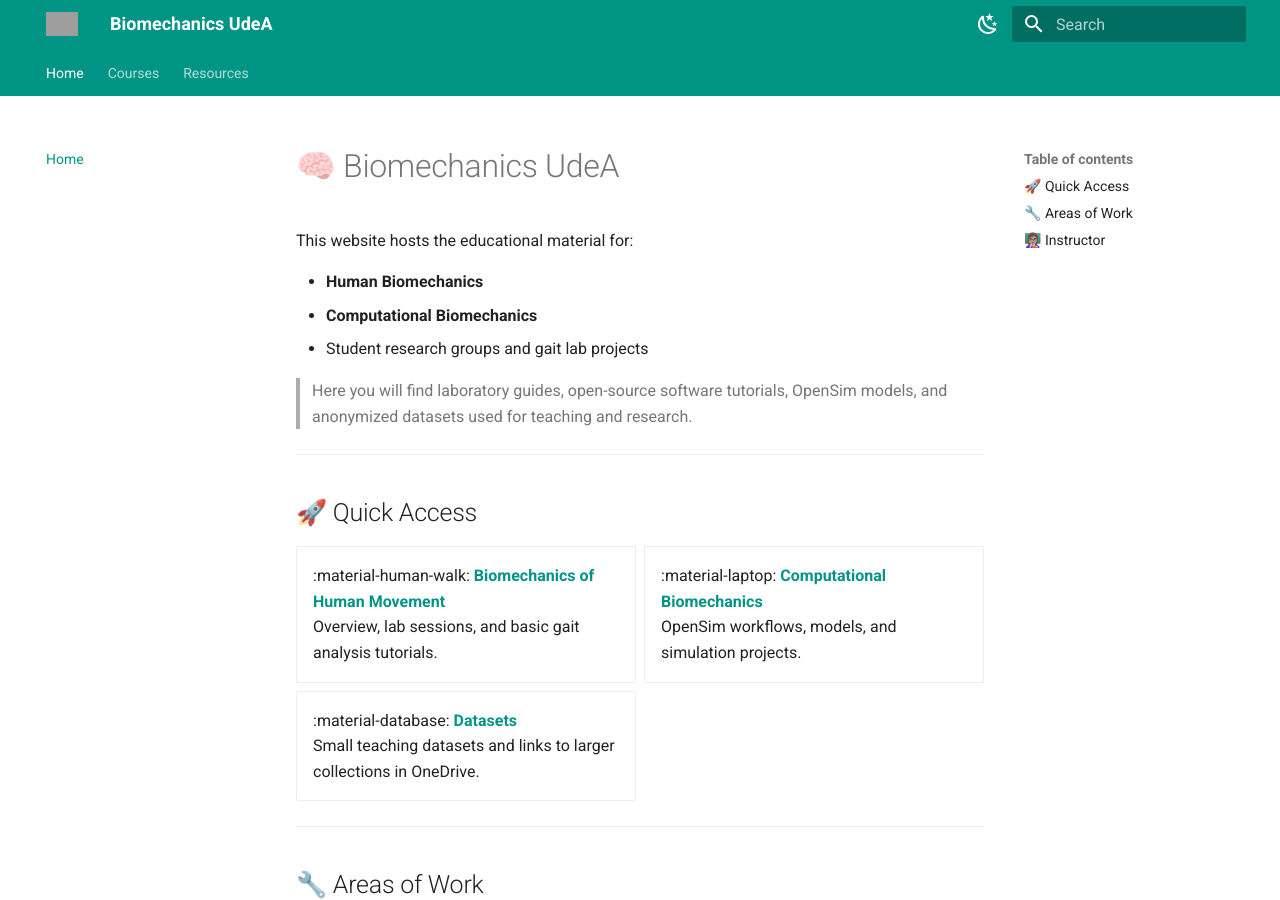
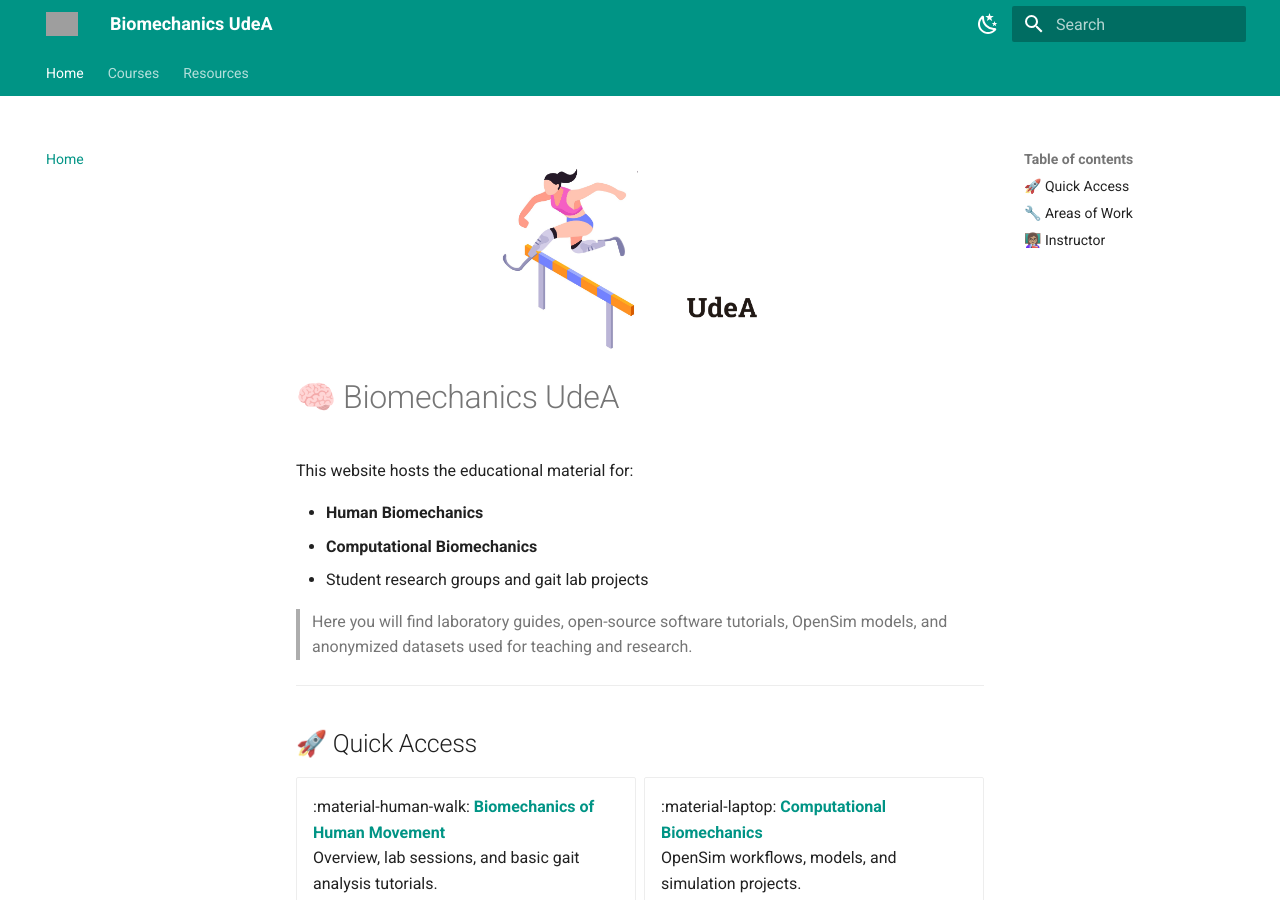
Before and after one commit to julianauribep-glitch/biomechanics-udea, an MkDocs documentation site: the page built from docs/index.md, in a window 1280 px wide and 900 px high. Built offline with MkDocs 1.6.1 and Material for MkDocs 9.7.7, drawn with Linux system fonts in a browser that asks for light colours; grey boxes are pictures that could not be loaded.

Commit message:
Add logos to the index page
Added logos to the index page for branding.

```diff
--- a/docs/index.md
+++ b/docs/index.md
@@ -1,3 +1,8 @@
+<p align="center">
+  <img src="logo.jpg" width="140" style="margin-right:20px;">
+  <img src="logo_udea.png" width="120">
+</p>
+
 # 🧠 Biomechanics UdeA
 
 This website hosts the educational material for:
```
